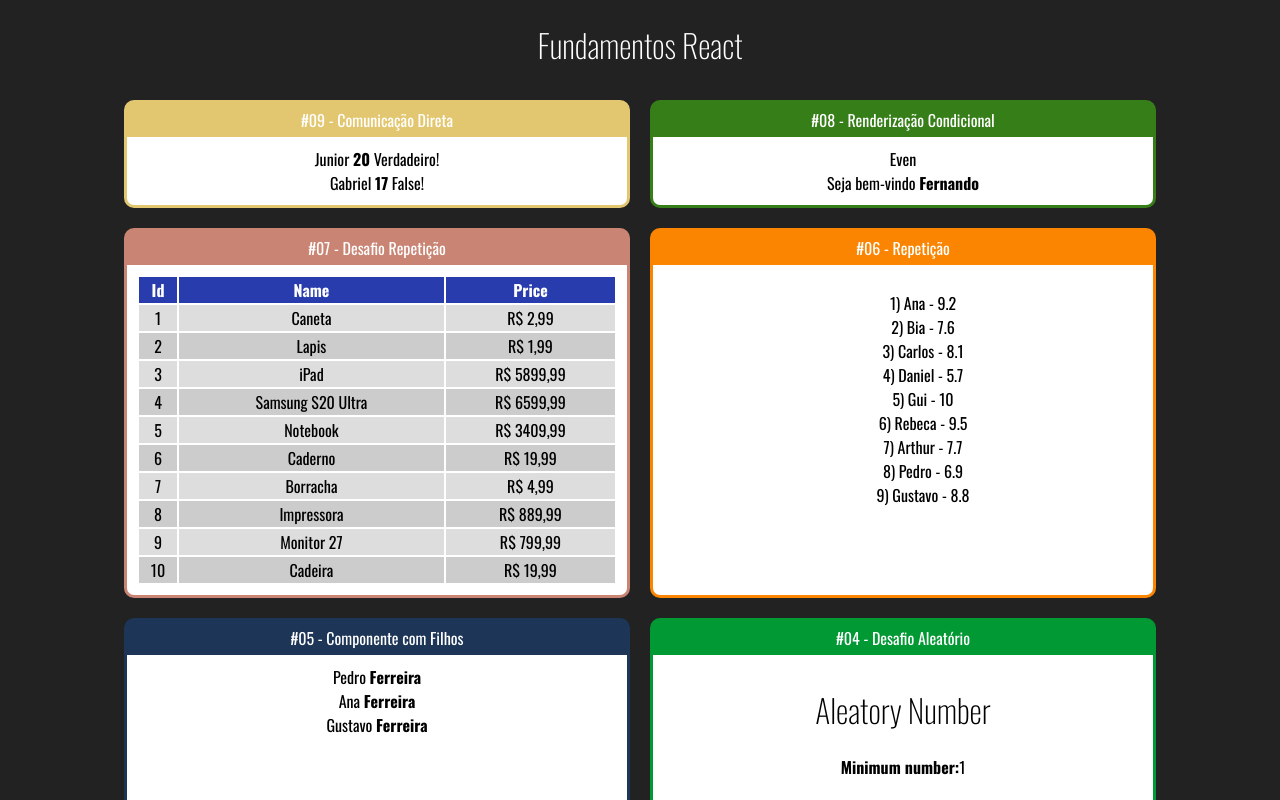
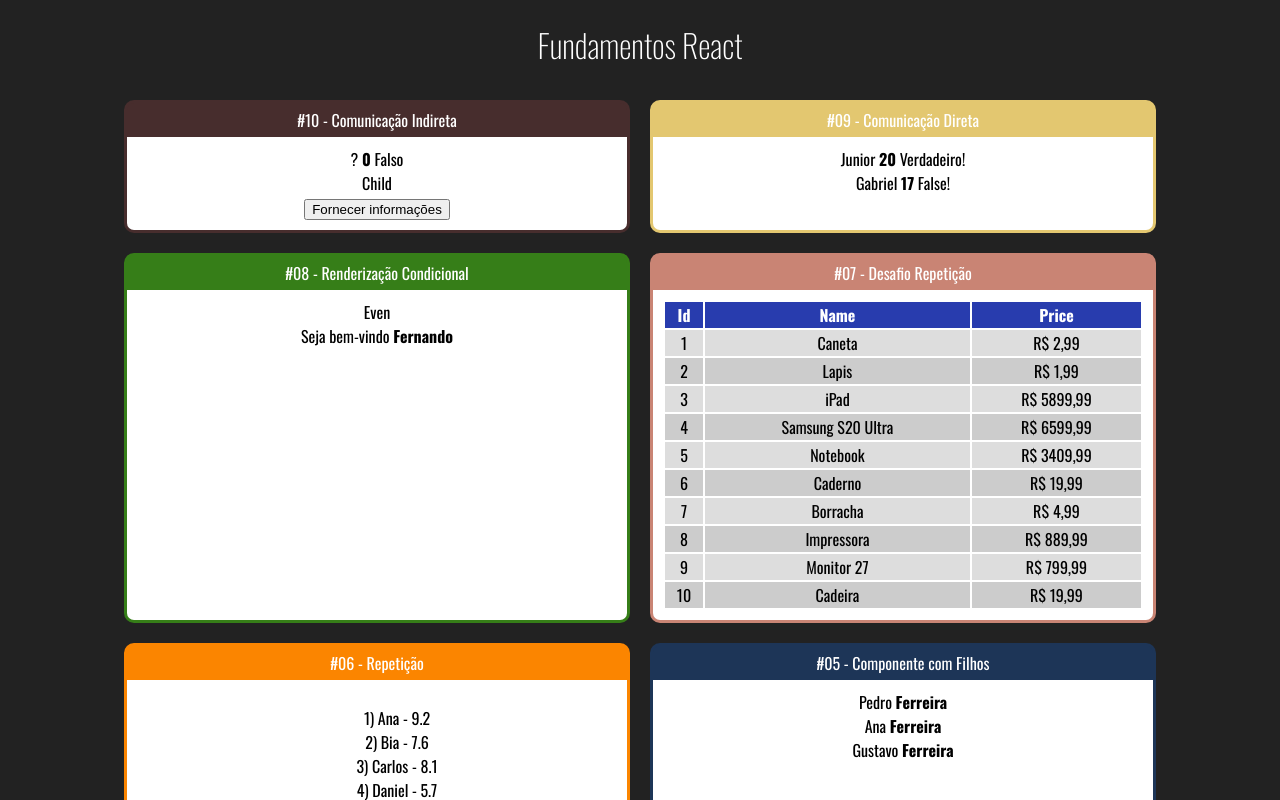
Before and after one commit to rafaelledo/fundamentos-react, a React (Create React App) app: page / in a window 1280 px wide. Shown: the top 800 px of the page. Built offline with nearby package versions, Linux system fonts and the light colour scheme.

Commit message:
11th commit

```diff
--- a/src/App.jsx
+++ b/src/App.jsx
@@ -1,6 +1,8 @@
 import React from 'react'
 import App from './App.css'
 
+import IndirectChild from './components/communication/IndirectChild'
+import IndirectParent from './components/communication/IndirectParent'
 import ParentDirect from './components/communication/ParentDirect'
 import UserInfo from './components/conditional/UserInfo'
 import EvenOrOdd from './components/conditional/EvenOrOdd'
@@ -19,6 +21,10 @@ export default props => (
     <h1>Fundamentos React</h1>
 
     <div className="Cards">
+      <Card titulo="#10 - Comunicação Indireta" color="#472D2D">
+        <IndirectParent></IndirectParent>
+      </Card>
+
       <Card titulo="#09 - Comunicação Direta" color="#E3C770">
         <ParentDirect></ParentDirect>
       </Card>
--- /dev/null
+++ b/src/components/communication/IndirectChild.jsx
@@ -0,0 +1,15 @@
+import React from "react";
+
+export default props => {
+  const cb = props.onClick
+  const generateAge = () => parseInt(Math.random() * (20)) + 50
+  const generateNerd = () => Math.random() > 0.5
+  return (
+    <div>
+      <div>Child</div>
+      <button onClick={_ => cb('João', generateAge(), generateNerd())}>
+        Fornecer informações
+      </button>
+    </div>
+  )
+}
--- /dev/null
+++ b/src/components/communication/IndirectParent.jsx
@@ -0,0 +1,29 @@
+import React, { useState } from "react";
+import IndirectChild from "./IndirectChild";
+
+export default props => {
+
+  const [name, setName] = useState('?')
+  const [age, setAge] = useState(0)
+  const [nerd, setNerd] = useState(false)
+
+  function giveInformation(name, age, nerd) {
+    setName(name)
+    setAge(age)
+    setNerd(nerd)
+
+    console.log(name, age, nerd)
+  }
+
+  return (
+    <div>
+      <div>
+        <span>{name} </span>
+        <span><strong>{age}</strong></span>
+        <span> {nerd ? 'Verdadeiro' : 'Falso'}</span>
+      </div>
+
+      <IndirectChild onClick={giveInformation}></IndirectChild>
+    </div>
+  )
+}
```
